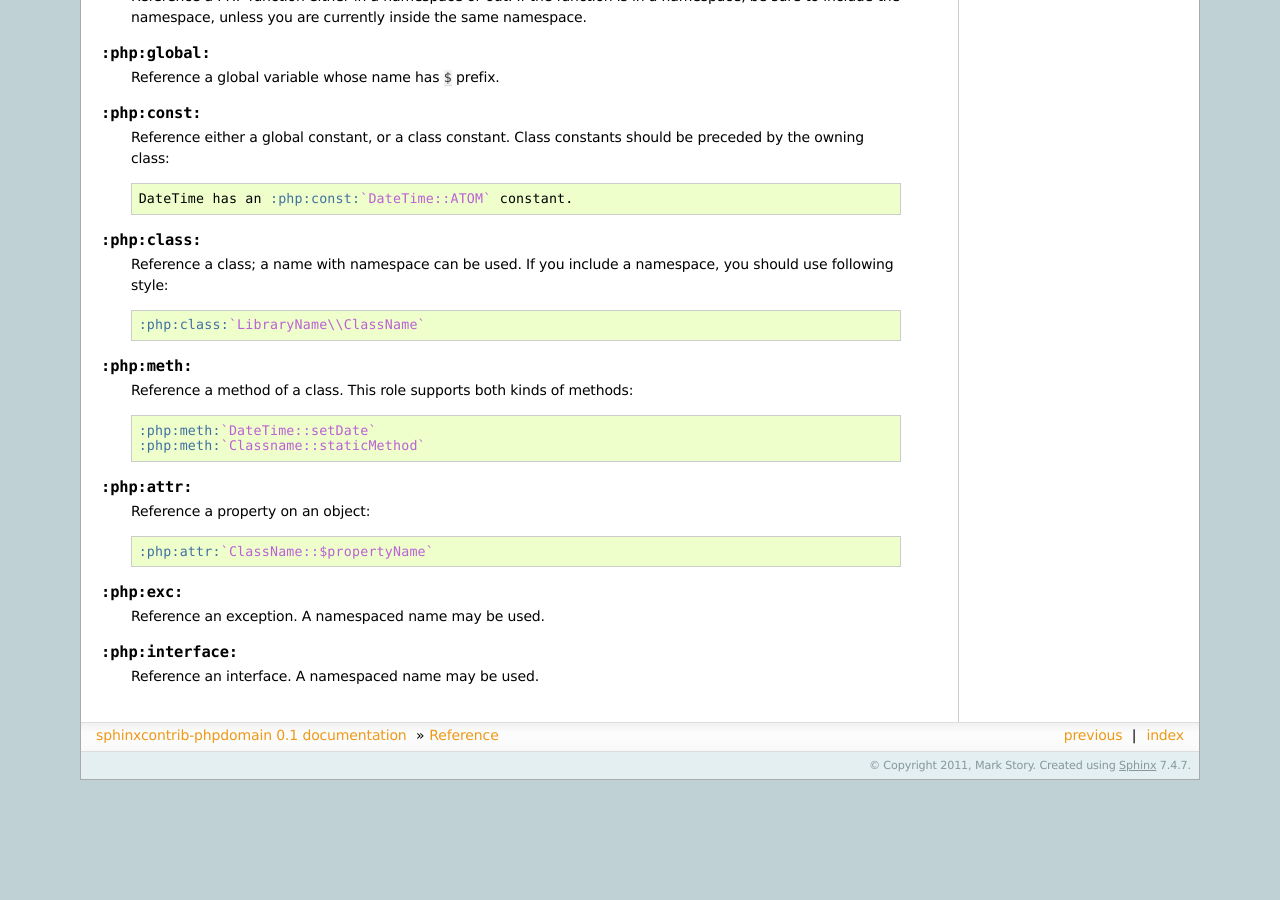
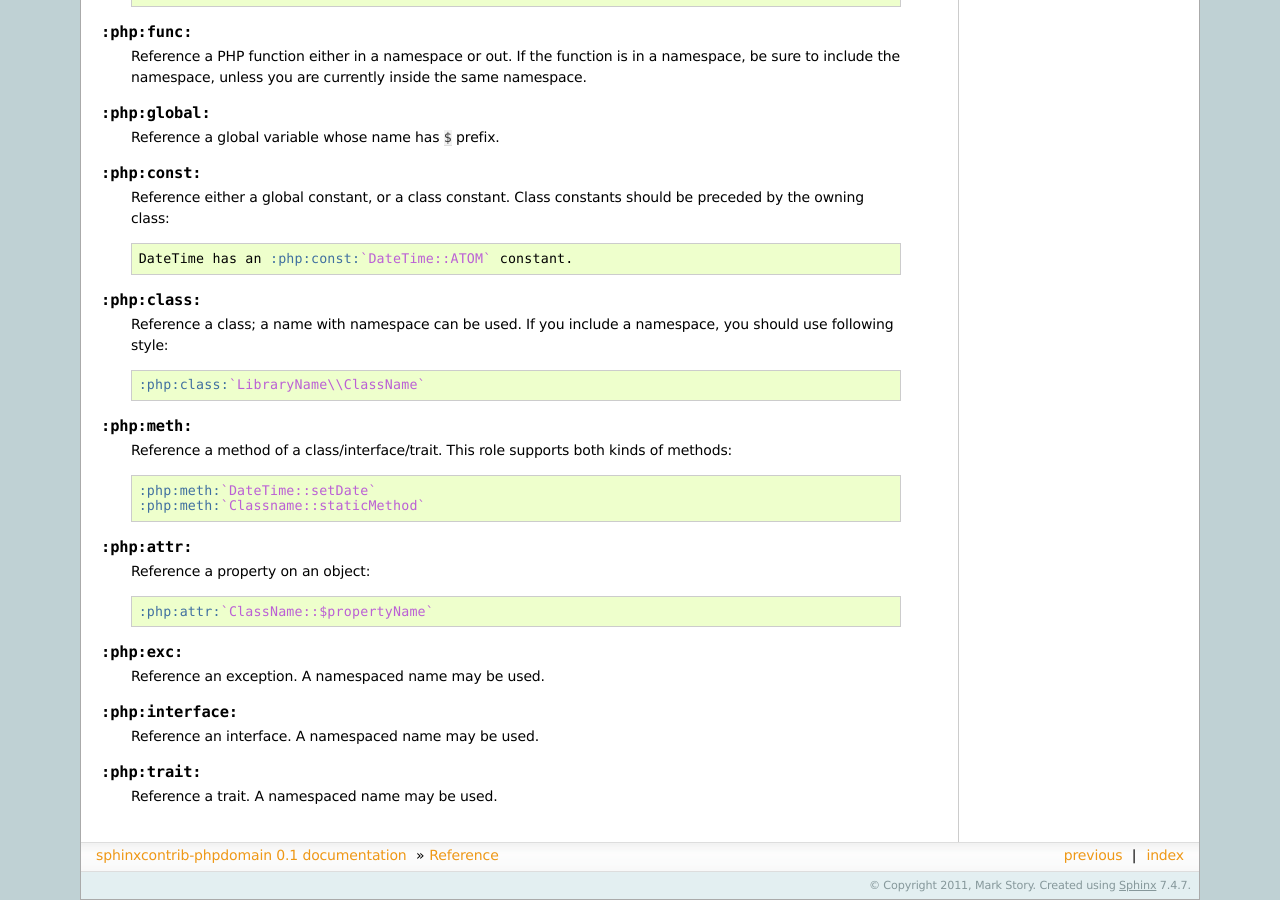
Before and after one commit to sphinx-contrib/phpdomain, a Sphinx documentation site: the page built from doc/reference.rst, in a window 1280 px wide and 900 px high, scrolled down 2017 px. Built offline with Sphinx 7.4.7, drawn with Linux system fonts in a browser that asks for light colours; before the commit the page ends 2797 px from its top, so only the background shows below that; some of the changed text lies outside the part shown.

Commit message:
Update documentation for traits.

```diff
--- a/doc/reference.rst
+++ b/doc/reference.rst
@@ -44,6 +44,11 @@ Each directive populates the index, and or the namespace index.
 
    Describe an interface.  Methods and constants belonging to the interface
    should follow or be nested inside this directive.
+
+.. rst:directive:: .. php:trait:: name
+
+   Describe a trait.  Methods beloning to the trait should follow or be nested
+   inside this directive.
 
 .. rst:directive:: .. php:class:: name
 
@@ -136,7 +141,8 @@ matching directive is found:
 
 .. rst:role:: php:meth
 
-   Reference a method of a class. This role supports both kinds of methods::
+   Reference a method of a class/interface/trait. This role supports
+   both kinds of methods::
 
      :php:meth:`DateTime::setDate`
      :php:meth:`Classname::staticMethod`
@@ -154,3 +160,7 @@ matching directive is found:
 .. rst:role:: php:interface
 
    Reference an interface.  A namespaced name may be used.
+
+.. rst:role:: php:trait
+
+   Reference a trait. A namespaced name may be used.
```
Also changed, not shown: 1 other file.
